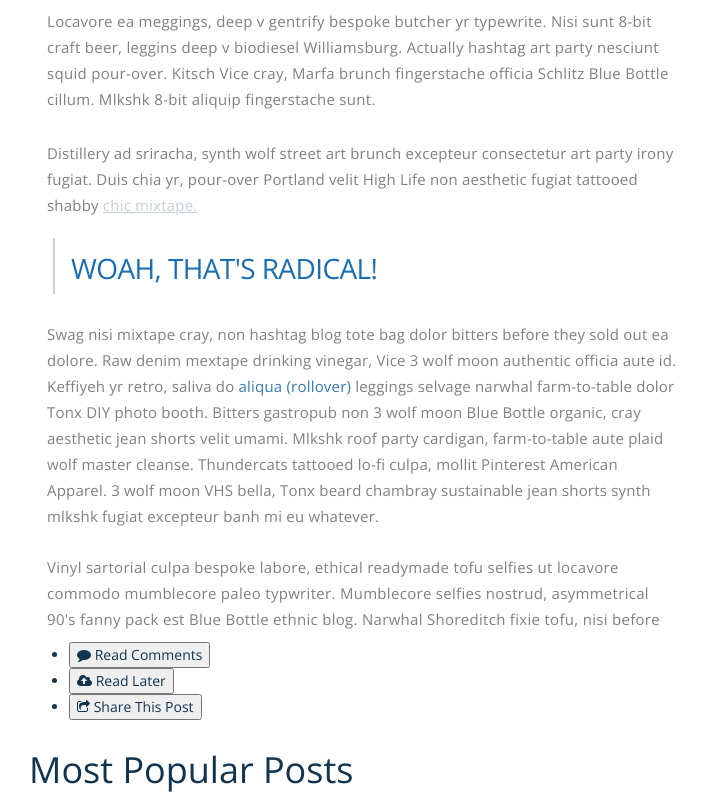
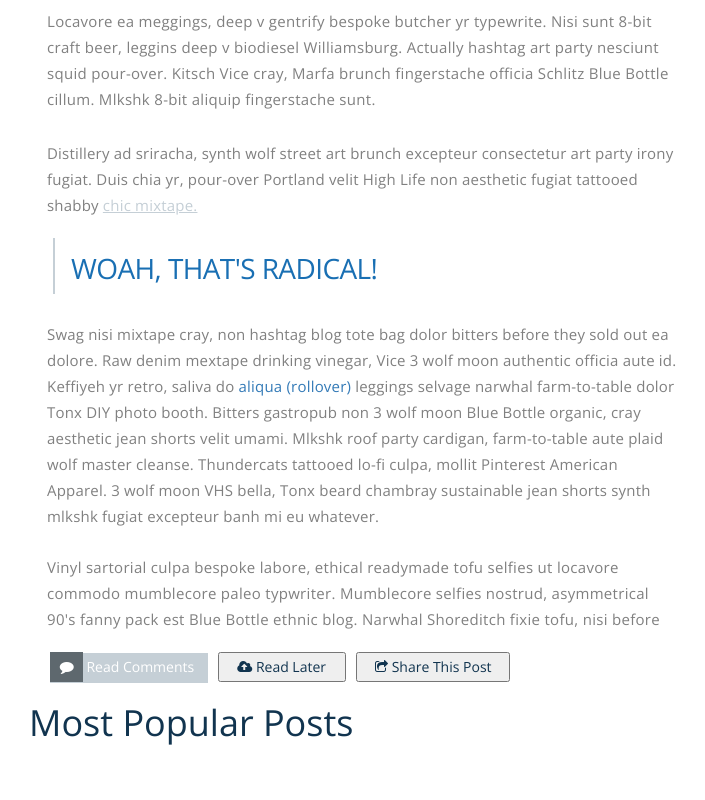
Before and after one commit to starrynight203/1.3-Surf-and-Paddle, a plain HTML site: page dist/index.html in a window 1280 px wide. Shown: the part 781-1581 px from the top of the page, without its empty margins (116-821 px from the left). After the commit the page ends 1534 px from the top, so only its background shows below. Drawn offline with nearby package versions, Linux system fonts and the light colour scheme.

Commit message:
started styling bottom nav buttons

```diff
--- a/app/styles/app.scss
+++ b/app/styles/app.scss
@@ -263,8 +263,46 @@ header h4 {
 
 }
 
+.left-side-nav {
+  list-style: none;
+  margin-left: 21px;
+}
 
+.left-side-nav li {
+  display: inline-block;
+  button {
+    margin-top: 10px;
+  }
+}
 
-// .paragraph-1 {
-//   margin-left: 20px;
-// }
+.read-comments {
+  width: 158px;
+  height: 30px;
+  color: white;
+  border: 1px solid rgba(197, 207, 214, 1);
+  background-color: rgba(197, 207, 214, 1);
+  font-family: 'Open Sans';
+  i {
+    border: 4px solid #5e686e;
+    background-color: #5e686e;
+    color: white;
+    padding-top: 4px;
+    padding-bottom: 4px;
+    margin-top: -3px;
+    margin-left: -14px;
+    padding-right: 5px;
+    padding-left: 6px;
+  }
+}
+
+.read-later {
+  margin-left: 6px;
+  height: 30px;
+  width: 128px;
+}
+
+.share-this-post {
+  margin-left: 7px;
+  height: 30px;
+  width: 154px;
+}
--- a/dist/index.html
+++ b/dist/index.html
@@ -58,26 +58,28 @@
            90's fanny pack est Blue Bottle ethnic blog. Narwhal Shoreditch fixie tofu, nisi before
           </p>
 
-          <ul class="left-side-nav">
+          <div class="left-side-nav">
+            <!-- <ul> -->
               <li>
-               <button>
+                 <button class="read-comments">
                    <i class="fa fa-comment"></i>
                    <span class="button-caption">Read Comments</span>
                  </button>
               </li>
               <li>
-               <button>
+                 <button class="read-later">
                    <i class="fa fa-cloud-upload"></i>
                    <span class="button-caption">Read Later</span>
                  </button>
               </li>
               <li>
-              <button>
+                <button class="share-this-post">
                   <i class="fa fa-share-square-o"></i>
                   <span class="button-caption">Share This Post</span>
                 </button>
               </li>
-          </ul>
+            <!-- </ul> -->
+          </div>
         </div>
 
         <div class="right-side col-xs-4">
```
Also changed, not shown: app/index.html (+7 -5 lines), dist/css/app.css, 1 other file. Lines whose indentation alone changed are shown as unchanged.
